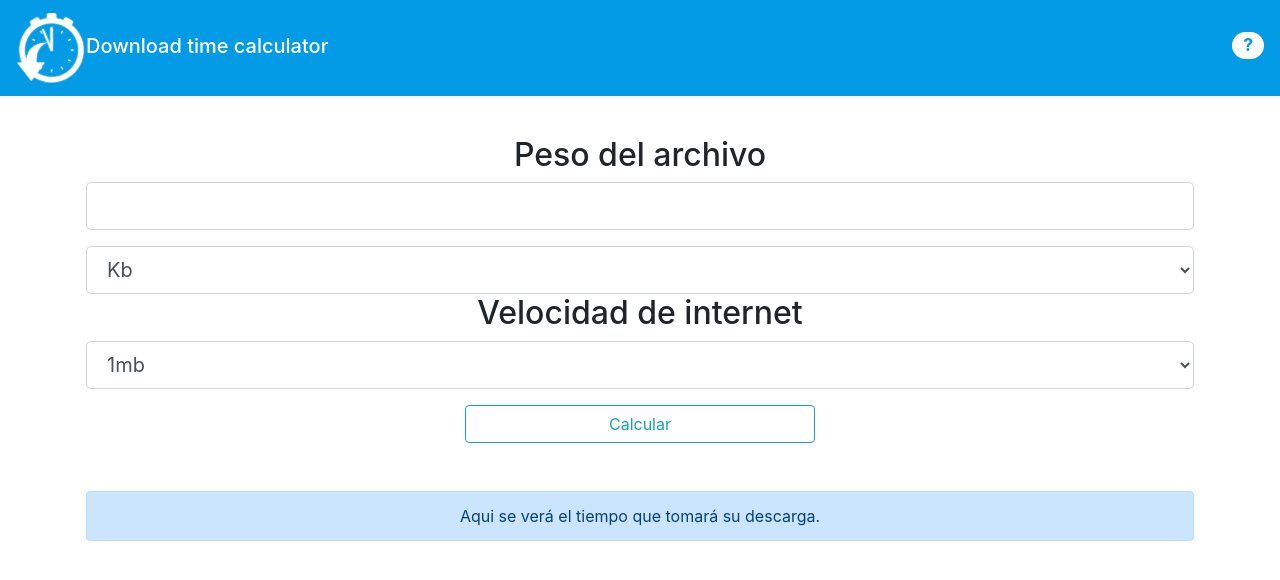
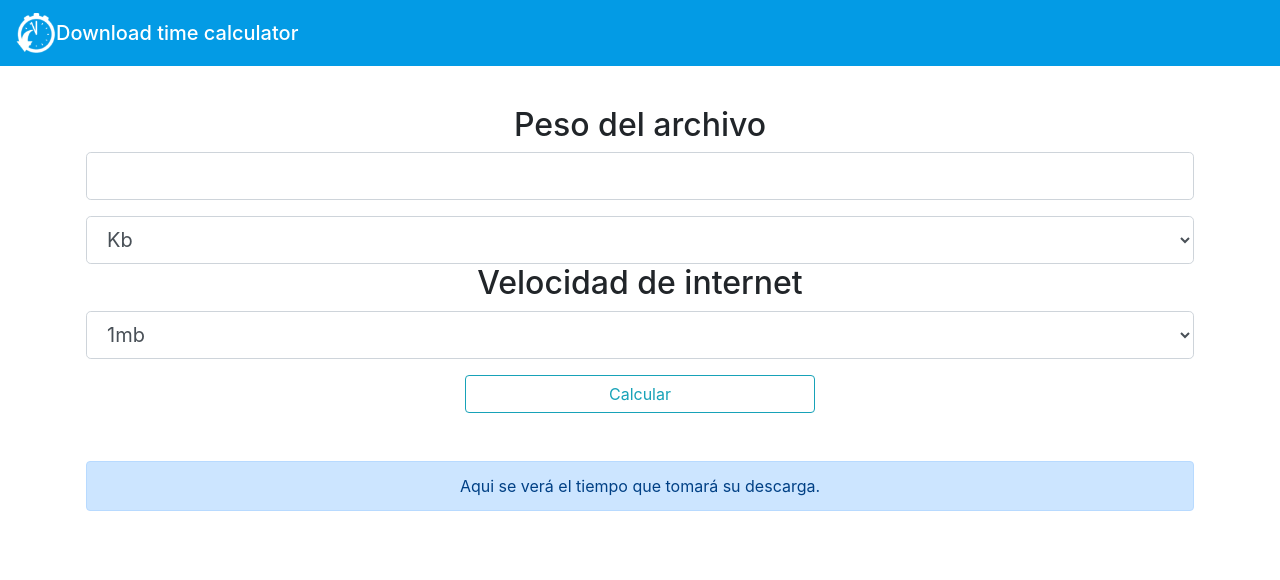
Before and after one commit to rafieltq/downloadtimeCalculator, a plain HTML site: page Index.html in a window 1280 px wide. Drawn offline with Linux system fonts and the light colour scheme.

Commit message:
Cambiando tamaño de logo

```diff
--- a/Css/styles.css
+++ b/Css/styles.css
@@ -5,6 +5,6 @@
     height:500px;
 }
 .logo{
-    width:70px;
-    height:70px;
+    width:40px;
+    height:40px;
 }
--- a/Index.html
+++ b/Index.html
@@ -15,8 +15,7 @@
 
 <body>
   <nav class="navbar navbar-dark" style="background:#039BE5">
-    <span class="navbar-brand mb-0 h1"><img src="Img/cronometer.png" class="logo" alt="">Download time calculator</span>
-    <h4><span class="badge badge-pill" style="background-color: #fff; color: #039BE5;">?</span></h4>
+    <span class="navbar-brand mb-0 h1"><img src="Img/cronometer.png" class="logo align-middle" alt=""><span class="align-middle">Download time calculator</span></span>
   </nav>
   <br>
   <div class="container div p-3">
```
